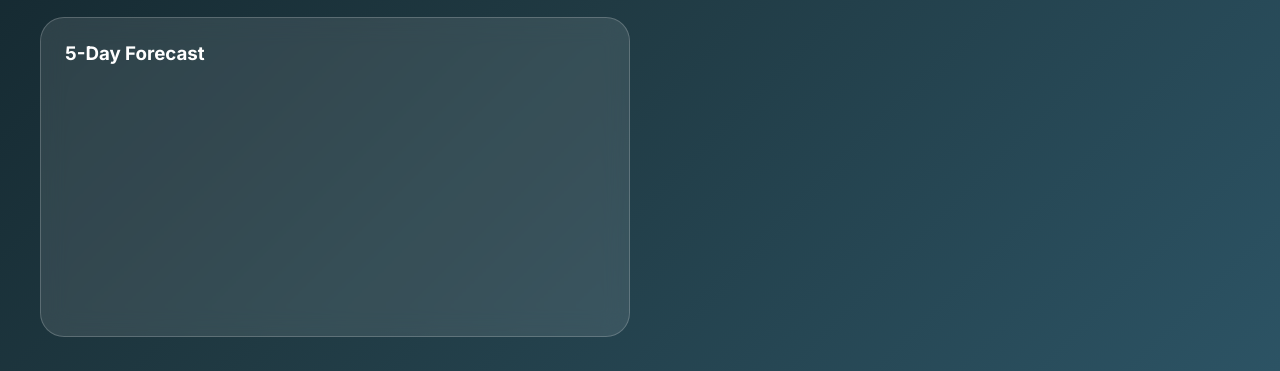
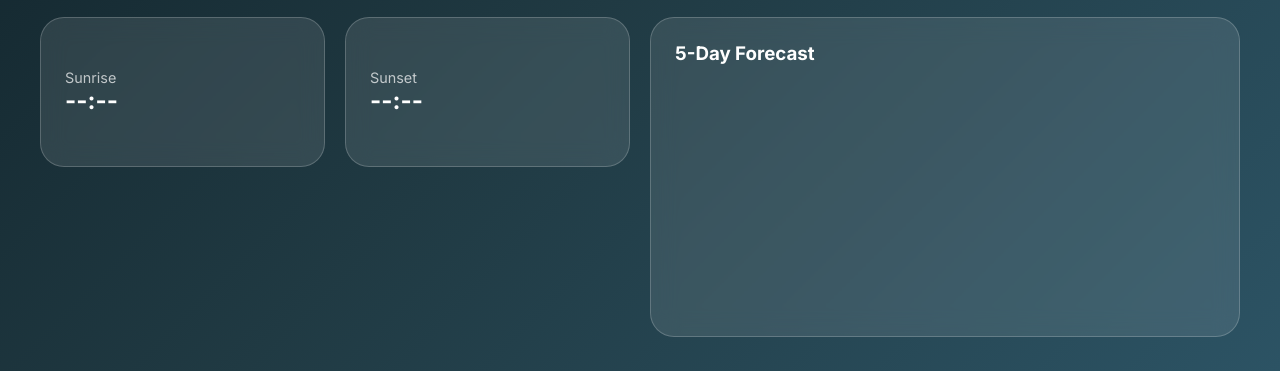
Before and after one commit to Mr-S-U-D-O/javascriptProjectBasedLearning, a plain HTML site: page weatherApp/index.html in a window 1280 px wide. Shown: the part 429-800 px from the top of the page. Drawn offline with Linux system fonts and the light colour scheme; no server answers.

Commit message:
Add sunrise and sunset cards to HTML

```diff
--- a/weatherApp/index.html
+++ b/weatherApp/index.html
@@ -68,6 +68,20 @@
           </div>
         </div>
 
+        <div class="card sunriseCard glass">
+          <div class="detailInfo">
+            <p>Sunrise</p>
+            <h3 class="sunrise">--:--</h3>
+          </div>
+        </div>
+
+        <div class="card sunsetCard glass">
+          <div class="detailInfo">
+            <p>Sunset</p>
+            <h3 class="sunset">--:--</h3>
+          </div>
+        </div>
+
         <!-- 5-Day Forecast -->
         <div class="card forecastCard glass">
           <h3>5-Day Forecast</h3>
```
